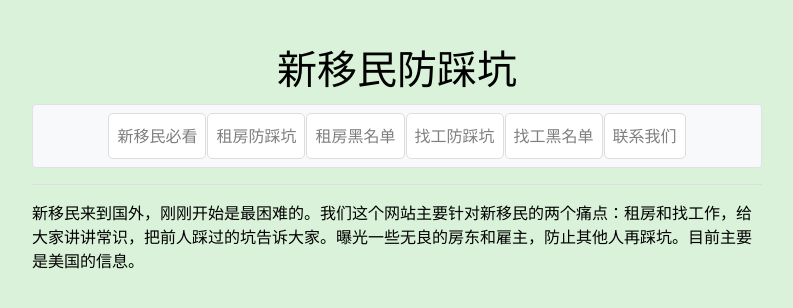
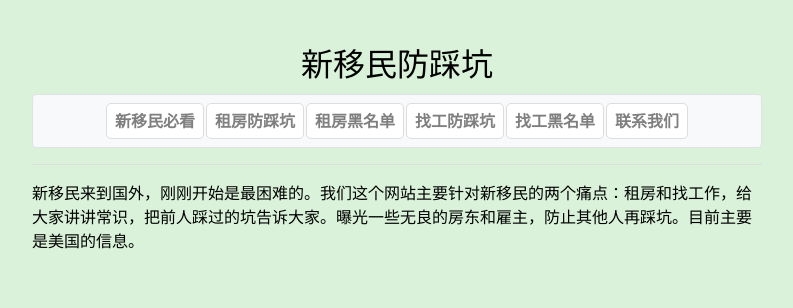
Before and after one commit to zealotCodeZy/newImmi, a Flask app: page / in a window 1280 px wide. Shown: the top 308 px of the page, without its empty margins (243-1036 px from the left). Run offline with Flask 3, Linux system fonts and the light colour scheme; some libraries are stand-ins or nearby versions.

Commit message:
chanege style

```diff
--- a/app/static/style.css
+++ b/app/static/style.css
@@ -12,6 +12,7 @@ body {
 h1 {
     text-align: center;
     margin-bottom: 10px;
+    font-size: 2em; /* 增大字体 */
 }
 
 nav {
@@ -20,27 +21,32 @@ nav {
     border-radius: 5px;
     background-color: #ffffff;
     text-align: center;
+    overflow: hidden;  /* 确保内容不会溢出 */
+    white-space: nowrap; /* 确保导航条内容不换行 */
 }
 
 .navbar-nav {
     display: flex;
     justify-content: center;
-    gap: 1px; /* 调整每个框之间的距离 */
+    gap: 2px; /* 调整每个框之间的距离 */
 }
 
 .nav-link {
-    padding: 10px 15px; /* 调整 padding */
+    padding: 5px 10px; /* 调整 padding */
     border: 1px solid #ddd;
     border-radius: 5px;
     color: black;  /* 黑色文字 */
     background-color: #ffffff;
     white-space: nowrap; /* 确保文字在一行内 */
-    transition: background-color 0.3s, color 0.3s;
+    font-weight: bold; /* 加粗文字 */
+    font-size: 1em; /* 调整字体大小 */
+    transition: background-color 0.3s, color 0.3s, text-decoration 0.3s;
 }
 
 .nav-link:hover {
     background-color: #98fb98;  /* 浅绿色背景 */
     color: white;  /* 白色文字 */
+    text-decoration: underline; /* 鼠标悬停时添加下划线 */
 }
 
 hr {
```
